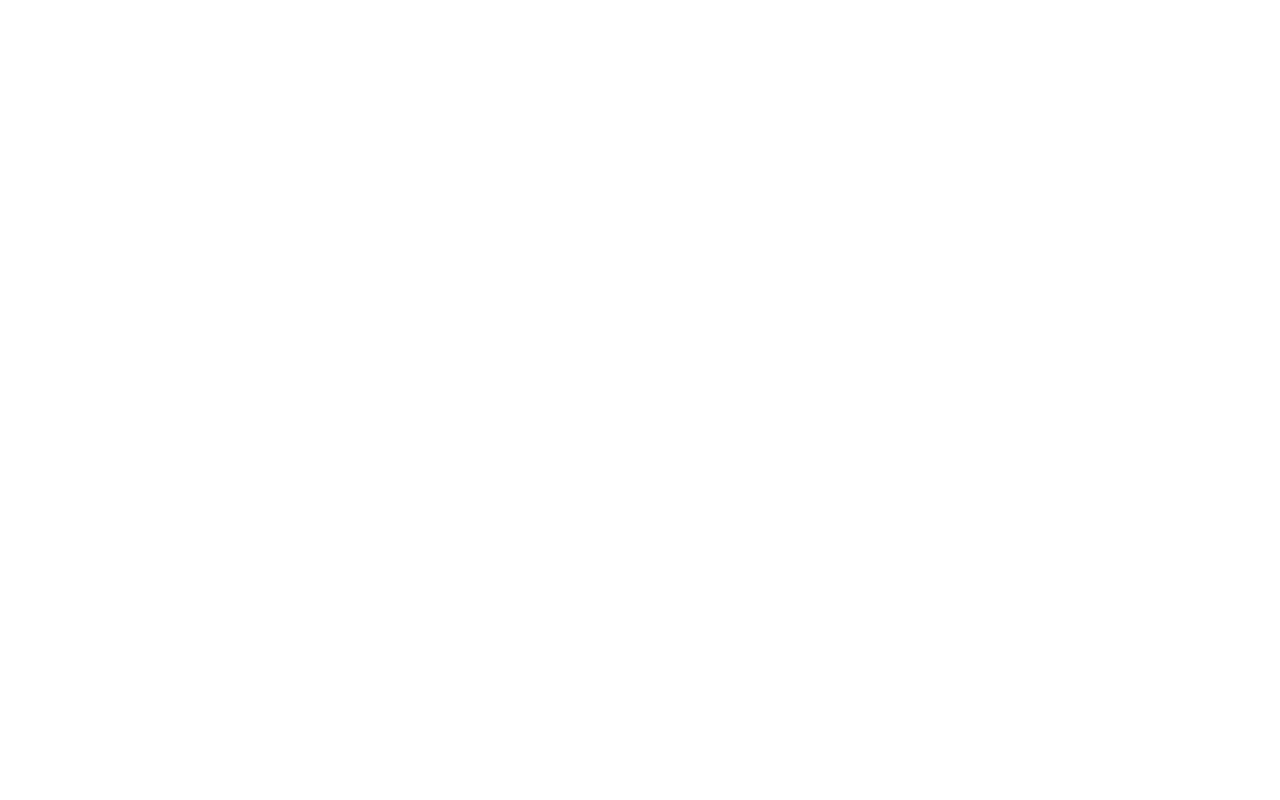
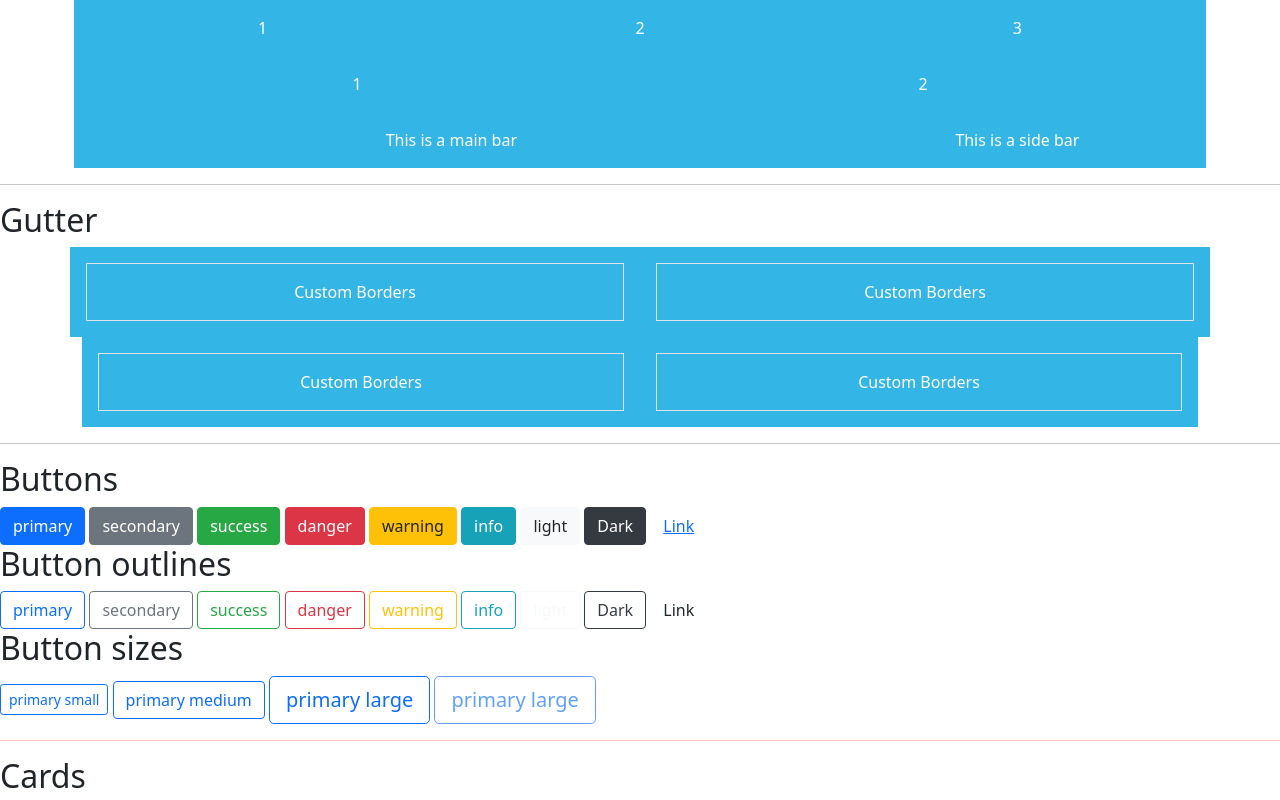
Before and after one commit to sum424/Bootstrap-5, a plain HTML site: page index.html in a window 1280 px wide. Shown: the top 800 px of the page. Drawn offline with nearby package versions, Linux system fonts and the light colour scheme.

Commit message:
Third change

```diff
--- a/index.html
+++ b/index.html
@@ -5,8 +5,146 @@
     <meta name="viewport" content="width=device-width, initial-scale=1.0">
     <title>Bootstrap 5</title>
     <link rel="stylesheet" href="./css/bootstrap.css">
+    <style>
+        [class*="col"] {
+            padding: 1rem;
+            background-color: #33b5e5;
+            border: 2 px solid #fff;
+            color: #fff;
+            text-align: center;
+        }
+    </style>
 </head>
 <body>
+    <!-- For containers-->
+    <div class="container-md">
+        <div class="row">
+            <div class="col-sm">1</div>
+            <div class="col-sm">2</div>
+            <div class="col-sm">3</div>
+        </div>
+        <div class="row">
+            <div class="col-sm">1</div>
+            <div class="col-sm">2</div>
+        </div>
+    </div>
+    <div class="container">
+        <div class="row">
+            <div class="col-md-8">This is a main bar</div>
+            <div class="col-md-4">This is a side bar</div>
+        </div>
+    </div>
 
+    <hr>
+
+    <!-- For gutter X -->
+    <h2>Gutter</h2>
+    <div class="container px-4">
+        <div class="row gx-5">
+            <div class="col">
+                <div class="p-3 border">Custom Borders</div>
+            </div>
+            <div class="col">
+                <div class="p-3 border">Custom Borders</div>
+            </div>
+        </div>
+    </div>
+    <!-- For gutter Y -->
+    <div class="container px-4">
+        <div class="row gy-15">
+            <div class="col">
+                <div class="p-3 border">Custom Borders</div>
+            </div>
+            <div class="col">
+                <div class="p-3 border">Custom Borders</div>
+            </div>
+        </div>
+    </div>
+
+    <hr>
+
+    <!--Buttons-->
+    <h2>Buttons</h2>
+    <button type="button" class="btn btn-primary">primary</button>
+    <button type="button" class="btn btn-secondary">secondary</button>
+    <button type="button" class="btn btn-success">success</button>
+    <button type="button" class="btn btn-danger">danger</button>
+    <button type="button" class="btn btn-warning">warning</button>
+    <button type="button" class="btn btn-info">info</button>
+    <button type="button" class="btn btn-light">light</button>
+    <button type="button" class="btn btn-dark">Dark</button>
+    <button type="button" class="btn btn-link">Link</button>
+    <!--For only button outlines-->
+    <h2>Button outlines</h2>
+    <button type="button" class="btn btn-outline-primary">primary</button>
+    <button type="button" class="btn btn-outline-secondary">secondary</button>
+    <button type="button" class="btn btn-outline-success">success</button>
+    <button type="button" class="btn btn-outline-danger">danger</button>
+    <button type="button" class="btn btn-outline-warning">warning</button>
+    <button type="button" class="btn btn-outline-info">info</button>
+    <button type="button" class="btn btn-outline-light">light</button>
+    <button type="button" class="btn btn-outline-dark">Dark</button>
+    <button type="button" class="btn btn-outline-link">Link</button>
+
+    <!--Button Sizes-->
+    <h2>Button sizes</h2>
+    <button type="button" class="btn btn-outline-primary btn-sm">primary small</button>
+    <button type="button" class="btn btn-outline-primary btn-md">primary medium</button>
+    <button type="button" class="btn btn-outline-primary btn-lg">primary large</button>
+    <button type="button" class="btn btn-outline-primary btn-lg" disabled>primary large</button>
+
+    <hr style="background: red;">
+    <!--For Cards-->
+    <h2>Cards</h2>
+    <div class="card">
+        <div class="card body">
+            <p>Lorem ipsum dolor sit, amet consectetur adipisicing elit. Laborum, adipisci?Lorem ipsum dolor sit, amet
+            consectetur adipisicing elit. Laborum, adipisci?Lorem ipsum dolor sit, amet consectetur adipisicing elit.
+            Laborum, adipisci?Lorem ipsum dolor sit, amet consectetur adipisicing elit. Laborum, adipisci?</p>
+        </div>
+        <!--changing the structure of cards by two methods-->
+    </div>
+
+    <div class="card body-2" style="width: 10rem;">
+        <p>Lorem ipsum dolor sit, amet consectetur adipisicing elit. Laborum, adipisci?Lorem ipsum dolor sit, amet
+        consectetur adipisicing elit. Laborum, adipisci?Lorem ipsum dolor sit, amet consectetur adipisicing elit.
+        Laborum, adipisci?Lorem ipsum dolor sit, amet consectetur adipisicing elit. Laborum, adipisci?</p>
+    </div>
+
+    <div class="row">
+        <div class="col-md-4" style="color: #333;">
+            <div class="card body">
+                <p>Lorem ipsum dolor sit, amet consectetur adipisicing elit. Laborum, adipisci?Lorem ipsum dolor sit, amet
+                consectetur adipisicing elit. Laborum, adipisci?Lorem ipsum dolor sit, amet consectetur adipisicing elit.
+                Laborum, adipisci?Lorem ipsum dolor sit, amet consectetur adipisicing elit. Laborum, adipisci?</p>
+            </div>
+        </div>
+    </div>
+
+    <!--card with images-->
+    <div class="card my-3" style="width: 18rem;">
+        <img src="./IMG_7238.jpg" class="card-img-top" alt="Card image">
+        <div class="card-body">
+            <h5 class="card-title">The section below heading</h5>
+            <p class="card-text">Lorem ipsum dolor sit amet consectetur adipisicing elit. Eligendi, ipsum.</p>
+        </div>
+    </div>
+
+    <div class="card mb-3" style="max-width: 18rem;">
+        <div class="row g-0"></div>
+            <div class="col md-4">
+                <img src="./IMG_7767.jpg" alt="Second image" class="img-fluid">
+            </div>
+            <div class="col-md-8">
+                <div class="card-body">
+                    <div class="card-title">Card Title</div>
+                    <p class="card-text">Lorem ipsum dolor sit, amet consectetur adipisicing elit. Quae, dignissimos?</p>
+                    <p class="card-text"><small>This is also belongs.</small></p>
+                </div>
+            </div>
+    </div>
+
+    <script src="https://unpkg.com/@popperjs/core@2.4.0/dist/umd/popper.min.js"></script>
+    <script src="js/bootstrap.js"></script>
 </body>
 </html>
```
Also changed, not shown: 2 other files.
